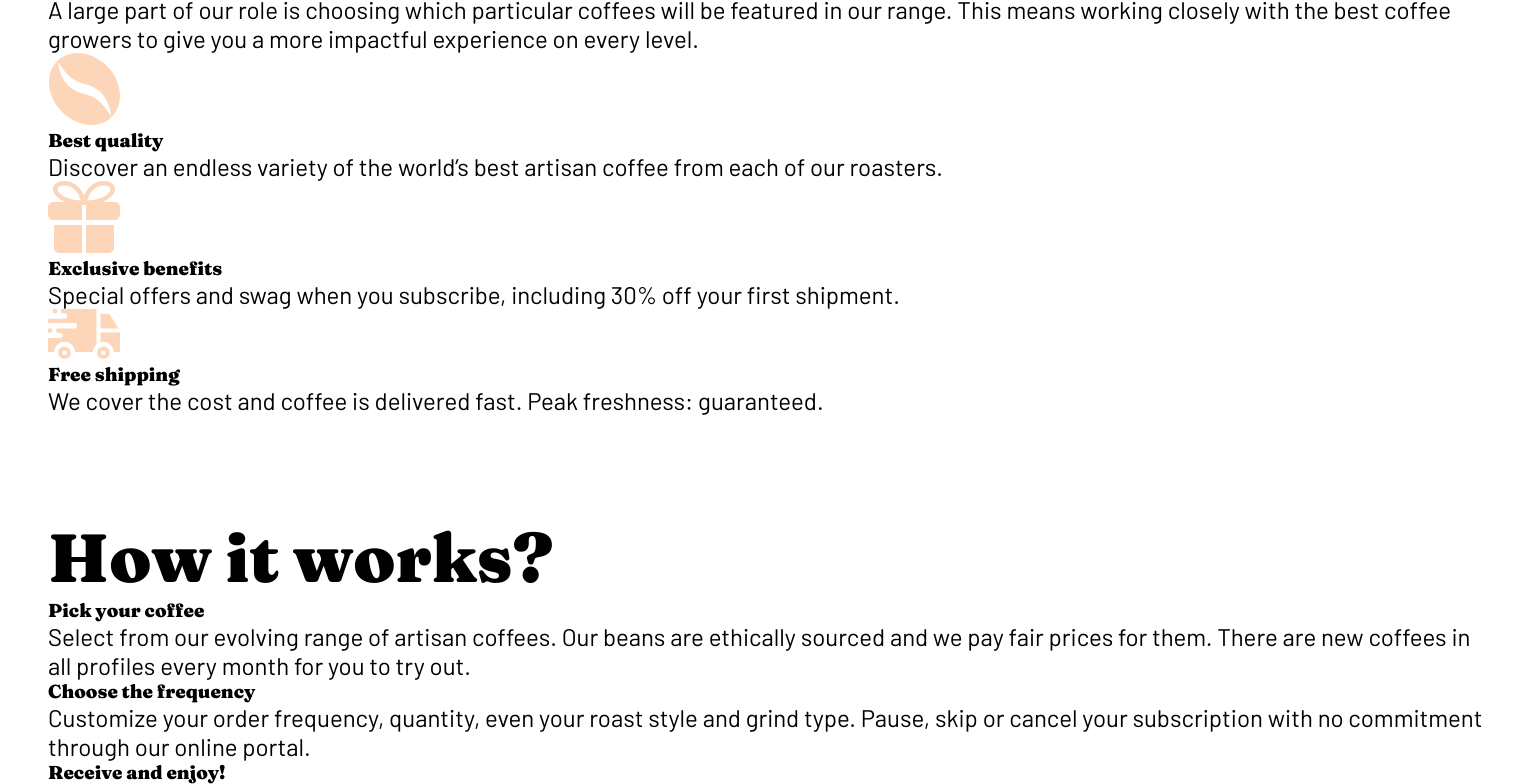
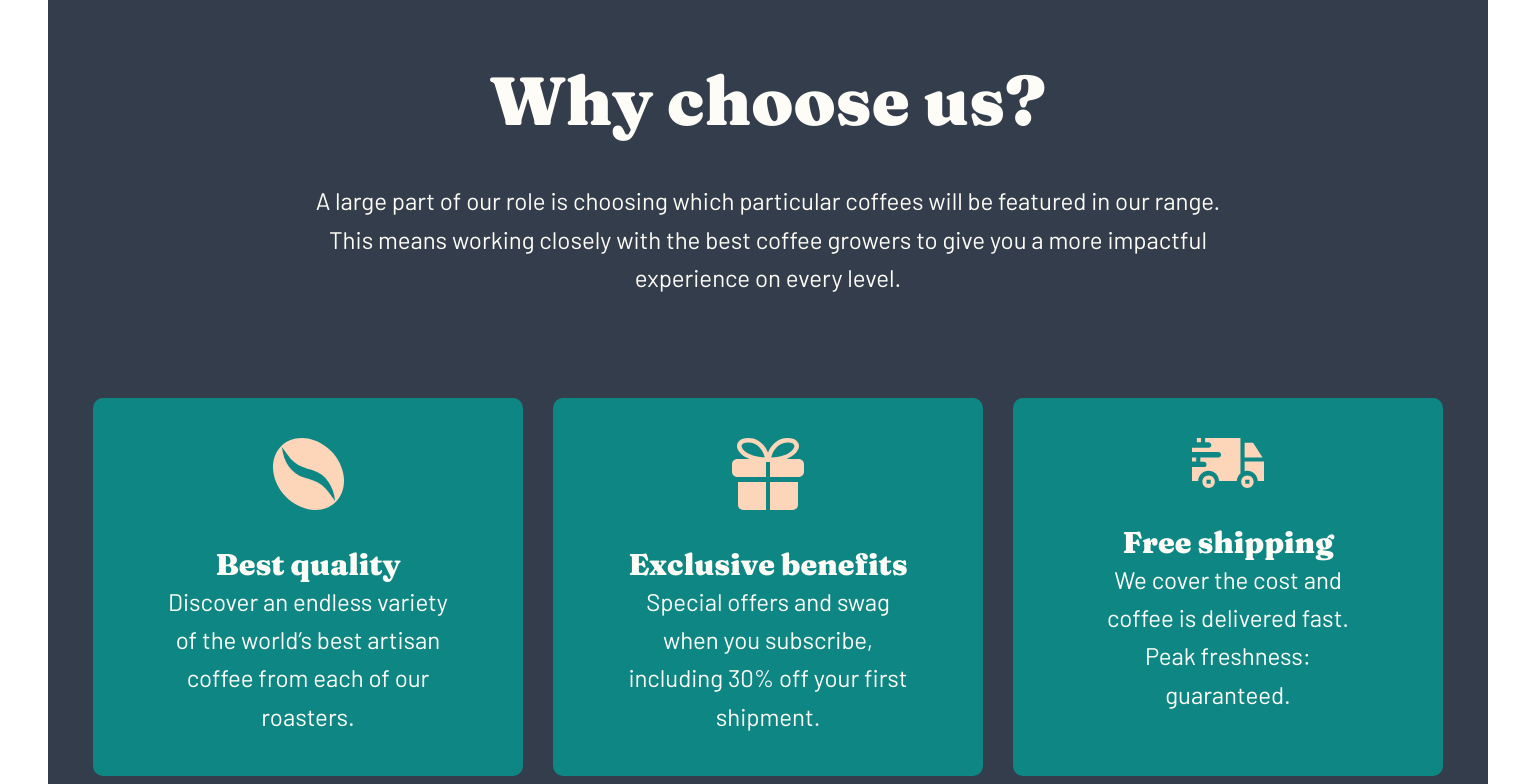
Before and after one commit to kzaleskaa/coffeeroasters-subscription-site, a React (Create React App) app: page /home in a window 1536 px wide. Shown: the part 1634-2418 px from the top of the page. Built offline with nearby package versions, Linux system fonts and the light colour scheme.

Commit message:
start create choose section

```diff
--- a/src/components/about/AboutHeader.js
+++ b/src/components/about/AboutHeader.js
@@ -1,10 +1,10 @@
-import Container from "../layout/Container";
+import HeaderTemplate from "../layout/HeaderTemplate";
 
 import styles from "./AboutHeader.module.css";
 
 const AboutHeader = () => {
   return (
-    <Container class={styles["about-container"]}>
+    <HeaderTemplate class={styles["about-container"]}>
       <h1>About us</h1>
       <p>
         Coffeeroasters began its journey of exotic discovery in 1999,
@@ -12,7 +12,7 @@ const AboutHeader = () => {
         dedicated to bring the perfect cup - from bean to brew - in every
         shipment.
       </p>
-    </Container>
+    </HeaderTemplate>
   );
 };
 
--- a/src/components/home/Choose.js
+++ b/src/components/home/Choose.js
@@ -1,18 +1,24 @@
+import styles from "./Choose.module.css";
+
 const Choose = (props) => {
   return (
-    <section>
+    <section className={styles.choose}>
+      <div className={styles.text}>
         <h2>Why choose us?</h2>
         <p>
           A large part of our role is choosing which particular coffees will be
           featured in our range. This means working closely with the best coffee
           growers to give you a more impactful experience on every level.
         </p>
+      </div>
+      <div className={styles.reasons}>
+        {props.data.map((reason) => (
+          <div key={reason.key} className={styles.reason}>
+            <img src={reason.img} alt={reason.name} />
             <div>
-        {props.data.map((reason) => (
-          <div key={reason.key}>
-            <img src={reason.img} alt={reason.name} />
               <h3>{reason.name}</h3>
               <p>{reason.description}</p>
+            </div>
           </div>
         ))}
       </div>
--- /dev/null
+++ b/src/components/home/Choose.module.css
@@ -0,0 +1,70 @@
+.choose {
+  display: flex;
+  flex-direction: column;
+  text-align: center;
+  padding: 45px;
+  background-color: var(--dark-grey-blue);
+  color: var(--light-cream);
+  border-radius: 10px;
+}
+
+.choose .text {
+  margin-bottom: 40px;
+}
+
+.choose .text p {
+  margin-top: 20px;
+}
+
+.reasons .reason {
+  display: flex;
+  flex-direction: column;
+  justify-content: center;
+  align-items: center;
+  row-gap: 36px;
+  padding: 70px 20px;
+  border-radius: 10px;
+  background-color: var(--dark-cyan);
+  margin-bottom: 20px;
+}
+
+.reason img {
+  max-width: 30%;
+}
+
+@media (min-width: 768px) {
+  .choose .text {
+    margin-bottom: 70px;
+  }
+  .choose .text p {
+    margin-top: 30px;
+  }
+
+  .reasons .reason {
+    flex-direction: row;
+    column-gap: 50px;
+    text-align: left;
+    padding: 40px 70px;
+  }
+}
+
+@media (min-width: 1440px) {
+  .choose .text {
+    max-width: 70%;
+    margin: 100px auto;
+  }
+  .choose .text p {
+    margin-top: 40px;
+  }
+  .reasons {
+    display: flex;
+    flex-direction: row;
+    column-gap: 30px;
+  }
+  .reasons .reason {
+    flex-direction: column;
+    justify-content: start;
+    text-align: center;
+    flex: 1;
+  }
+}
--- a/src/components/home/Collection.module.css
+++ b/src/components/home/Collection.module.css
@@ -56,6 +56,5 @@
     flex-direction: column;
     justify-content: space-between;
     text-align: center;
-    row-gap: 50px;
   }
 }
--- a/src/components/home/HomeHeader.js
+++ b/src/components/home/HomeHeader.js
@@ -1,12 +1,12 @@
 import { NavLink } from "react-router-dom";
 
-import Container from "../layout/Container";
+import HeaderTemplate from "../layout/HeaderTemplate";
 
 import styles from "./HomeHeader.module.css";
 
 const HomeHeader = () => {
   return (
-    <Container class={styles["header-container"]}>
+    <HeaderTemplate class={styles["header-container"]}>
       <h1>Great coffee made simple.</h1>
       <p>
         Start your mornings with the world’s best coffees. Try our expertly
@@ -16,7 +16,7 @@ const HomeHeader = () => {
       <NavLink to="/create-plan" className={styles["create-btn"]}>
         Create your plan
       </NavLink>
-    </Container>
+    </HeaderTemplate>
   );
 };
 
--- a/src/components/layout/Container.js
+++ /dev/null
@@ -1,7 +0,0 @@
-import styles from "./Container.module.css"
-
-const Container = (props) => {
-  return <div className={`${styles.container} ${props.class}`}>{props.children}</div>;
-};
-
-export default Container;
--- /dev/null
+++ b/src/components/layout/HeaderTemplate.js
@@ -0,0 +1,11 @@
+import styles from "./HeaderTemplate.module.css";
+
+const HeaderTemplate = (props) => {
+  return (
+    <div className={`${styles["header-template"]} ${props.class}`}>
+      {props.children}
+    </div>
+  );
+};
+
+export default HeaderTemplate;
--- a/src/components/layout/Container.module.css
+++ b/src/components/layout/HeaderTemplate.module.css
@@ -1,4 +1,4 @@
-.container {
+.header-template {
   display: flex;
   flex-direction: column;
   row-gap: 32px;
@@ -12,38 +12,38 @@
   color: var(--light-cream);
 }
 
-.container h1 {
+.header-template h1 {
   font-size: 36px;
 }
 
-.container p {
+.header-template p {
   font-size: 18px;
   line-height: 1.6;
   font-weight: 400;
 }
 
 @media (min-width: 768px) {
-  .container {
+  .header-template {
     display: grid;
     grid-template-columns: 50%;
     text-align: left;
     padding: 110px 50px;
     margin: 40px;
   }
-  .container h1 {
+  .header-template h1 {
     max-width: 11ch;
     font-size: 56px;
   }
-  .container p {
+  .header-template p {
     font-size: 24px;
   }
 }
 
 @media (min-width: 1440px) {
-  .container h1 {
+  .header-template h1 {
     font-size: 72px;
   }
-  .container p {
+  .header-template p {
     font-size: 24px;
   }
 }
--- a/src/components/plan/PlanHeader.js
+++ b/src/components/plan/PlanHeader.js
@@ -1,17 +1,17 @@
-import Container from "../layout/Container";
+import HeaderTemplate from "../layout/HeaderTemplate";
 
 import styles from "./PlanHeader.module.css";
 
 const PlanHeader = () => {
   return (
-    <Container class={styles["plan-container"]}>
+    <HeaderTemplate class={styles["plan-container"]}>
       <h1>Create a plan</h1>
       <p>
         Build a subscription plan that best fits your needs. We offer an
         assortment of the best artisan coffees from around the globe delivered
         fresh to your door.
       </p>
-    </Container>
+    </HeaderTemplate>
   );
 };
 
--- a/src/index.css
+++ b/src/index.css
@@ -51,15 +51,23 @@ h4 {
 p {
   font-family: "Barlow", sans-serif;
   font-size: 18px;
+  line-height: 1.6;
 }
 
 h2 {
   font-size: 32px;
 }
 
+h3 {
+  font-size: 26px;
+}
+
 @media (min-width: 768px) {
   h2 {
     font-size: 48px;
+  }
+  h3 {
+    font-size: 30px;
   }
   p {
     font-size: 24px;
```
Lines whose indentation alone changed are shown as unchanged.
